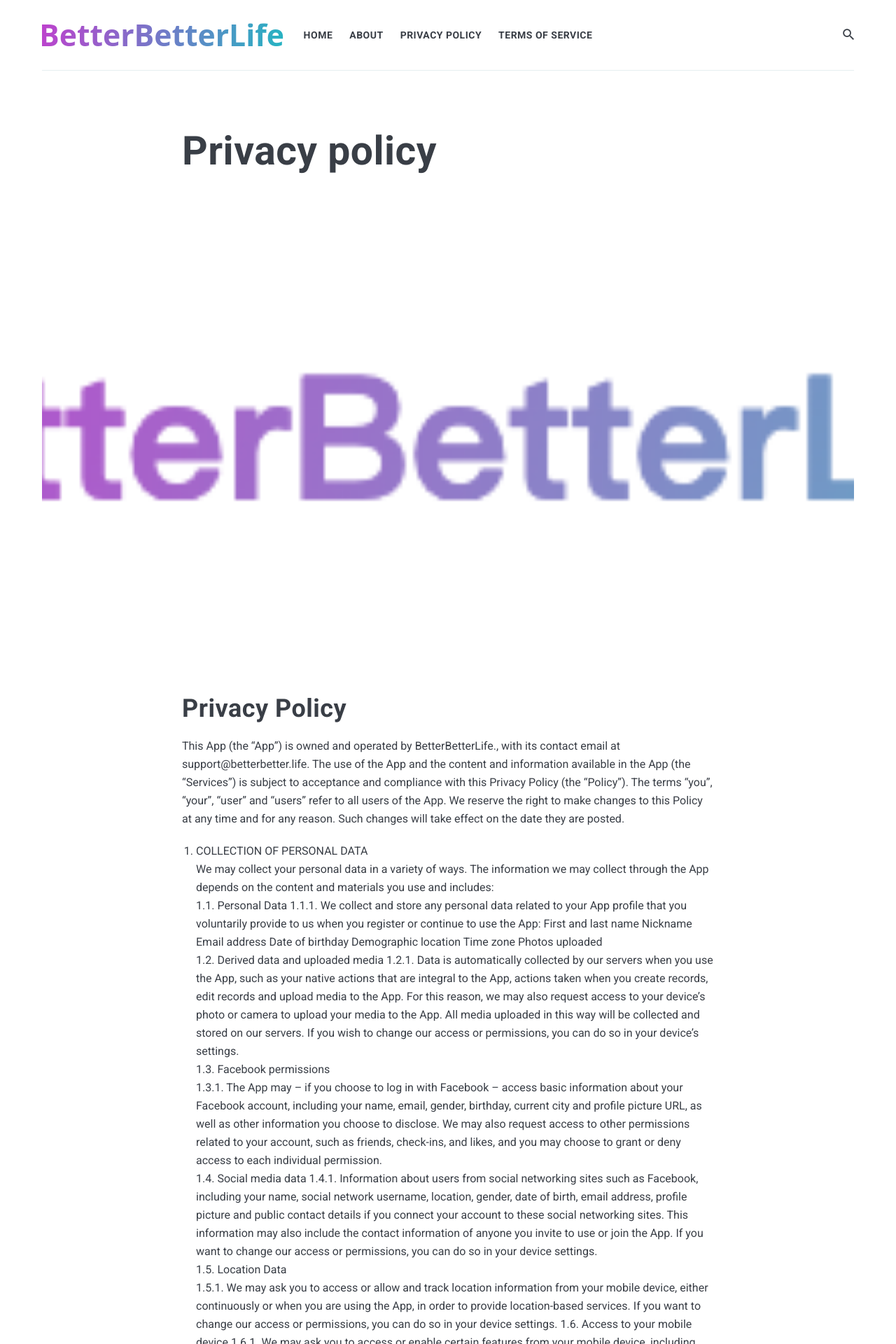
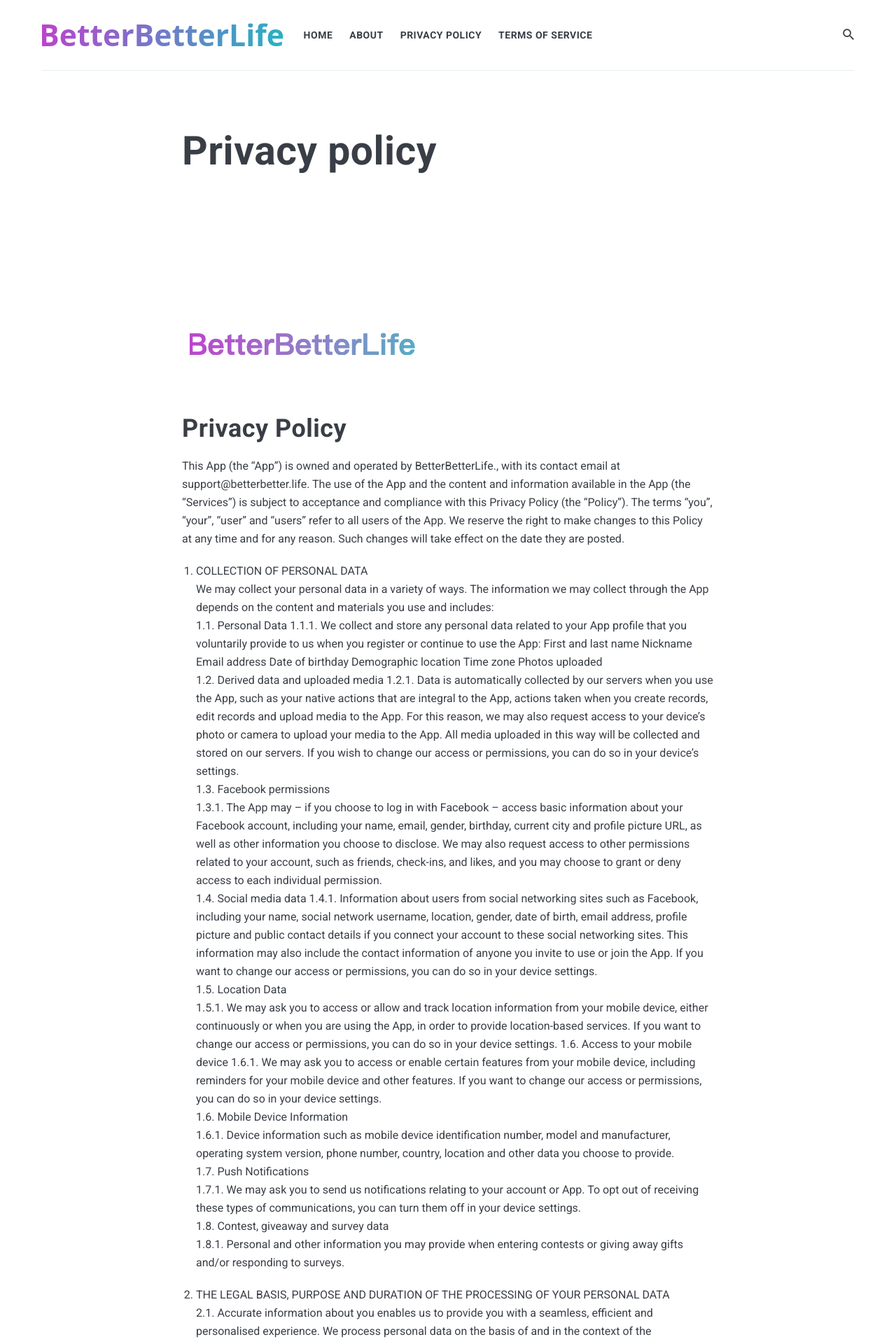
Before and after one commit to aSSong/betterbetterlife, a Jekyll site: the page built from _pages/privacy-policy.md, in a window 1280 px wide. Shown: the top 1920 px of the page at 70% size. Built offline with Jekyll 4.4.1, drawn with Linux system fonts in a browser that asks for light colours; nearby versions of some CDN libraries.

Commit message:
Update privacy-policy.md

```diff
--- a/_pages/privacy-policy.md
+++ b/_pages/privacy-policy.md
@@ -2,8 +2,8 @@
 layout: page
 title: Privacy policy
 permalink: /privacy-policy/
-image:  bbl.png
 ---
+![]({{site.baseurl}}/images/bbl.png)
 
 # Privacy Policy
 This App (the “App”) is owned and operated by BetterBetterLife., with its contact email at support@betterbetter.life. The use of the App and the content and information available in the App (the “Services”) is subject to acceptance and compliance with this Privacy Policy (the “Policy”). The terms “you”, “your”, “user” and “users” refer to all users of the App.
```
